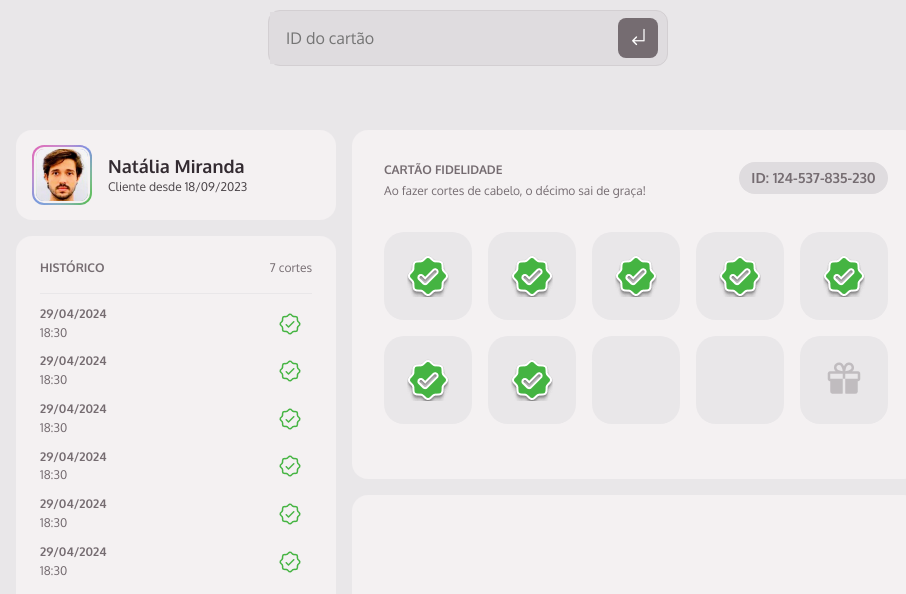
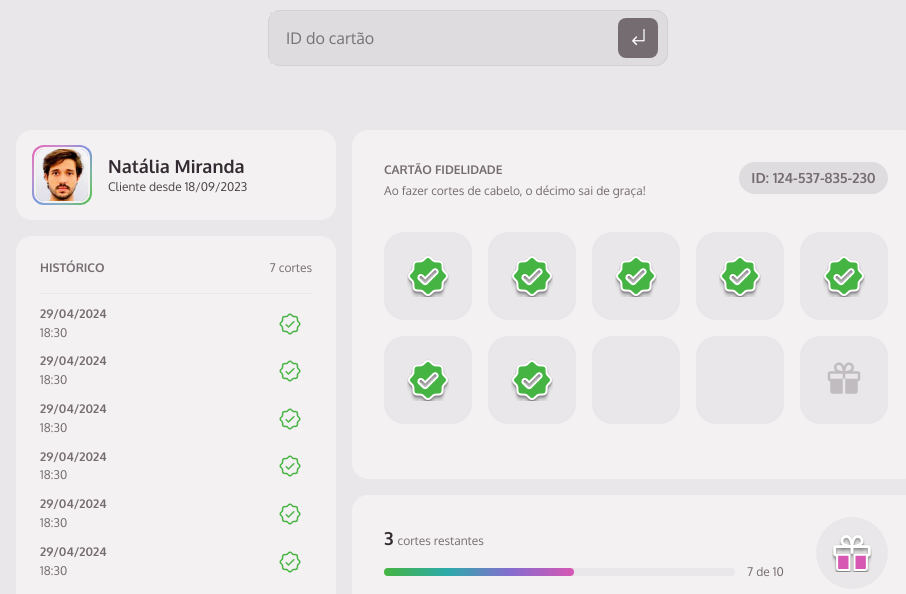
Before and after one commit to Cassiano26/member_club, a plain HTML site: page index.html in a window 1280 px wide. Shown: the part 126-720 px from the top of the page, without its empty margins (172-1078 px from the left). Drawn offline with Linux system fonts and the light colour scheme.

Commit message:
style: add remaining class styles

```diff
--- a/index.html
+++ b/index.html
@@ -188,7 +188,19 @@
       </div>
 
       <div class="remaining">
-
+        <div>
+          <div>
+            <span>3</span>
+            <span>cortes restantes</span>
+          </div>
+          <div>
+            <div></div>
+            <span>7 de 10</span>
+          </div>
+        </div>
+        <div>
+          <img src="./src/assets/pinkPresentIcon.png" alt="">
+        </div>
       </div>
     </section>
   </div>
--- a/src/styles/searchForm.css
+++ b/src/styles/searchForm.css
@@ -133,7 +133,7 @@
     span:nth-of-type(2) {
       font-weight: var(--fw-regular);
       font-size: var(--fs-sm);
-      color: var(--gray-500)
+      color: var(--gray-500);
     }
   }
 
@@ -236,9 +236,69 @@
 }
 
 .remaining {
+  display: flex;
+  justify-content: space-between;
+  align-items: center;
   border-radius: 1rem;
   grid-area: d;
   background-color: var(--gray-100);
+  padding: 27px 32px;
 
+  & > div:nth-of-type(1) {
+    display: flex;
+    flex-direction: column;
+    gap: 12px;
+    & > div:nth-of-type(1) {
+      span:nth-of-type(1) {
+        font-weight: var(--fw-bold);
+        font-size: var(--fs-xl);
+        color: var(--gray-700);
+      }
+
+      span:nth-of-type(2) {
+        font-weight: var(--fw-regular);
+        font-size: var(--fs-sm);
+        color: var(--gray-500);
+      }
+    }
+
+    & > div:nth-of-type(2) {
+      display: flex;
+      gap: 12px;
+      align-items: center;
+      div {
+        width: 351px;
+        height: 8px;
+        background-color: var(--gray-200);
+        border-radius: 999px;
+        position: relative;
+
+        &::before {
+          content: "";
+          background: linear-gradient(to right, var(--primary-green), var(--gradient-33), var(--gradient-67), var(--primary-pink));
+          width:190px;
+          height: 8px;
+          position: absolute;
+          border-radius: 999px;
+        }
+      }
+
+      span {
+        font-weight: var(--fw-regular);
+        font-size: var(--fs-sm);
+        color: var(--gray-500);
+      }
+    }
+  }
+
+  & > div:nth-of-type(2) {
+    display: flex;
+    justify-content: center;
+    align-items: center;
+    width: 72px;
+    height:72px;
+    background-color: var(--gray-200);
+    border-radius: 100%;
+  }
 
 }
```
Also changed, not shown: src/assets/pinkPresentIcon.png (added).
